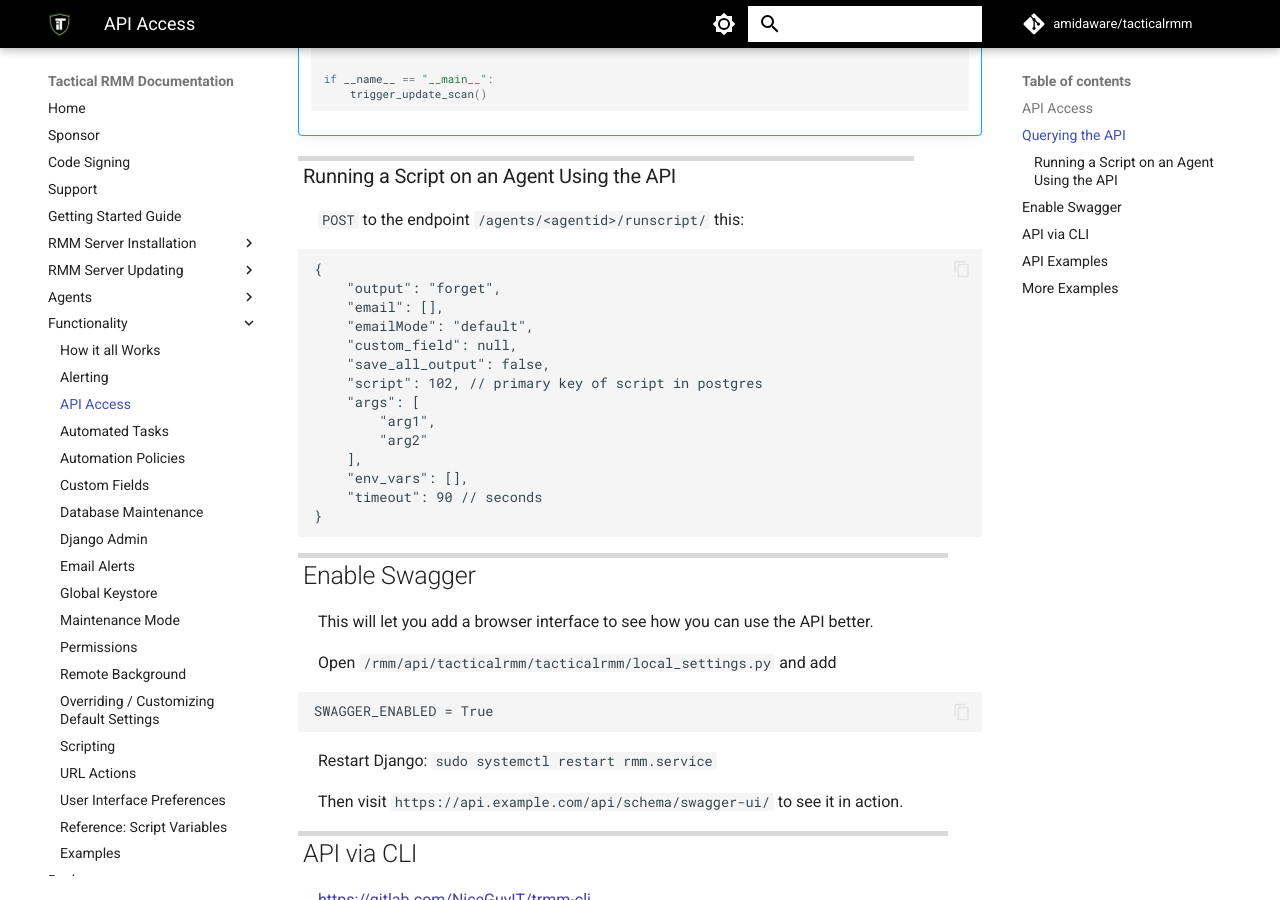
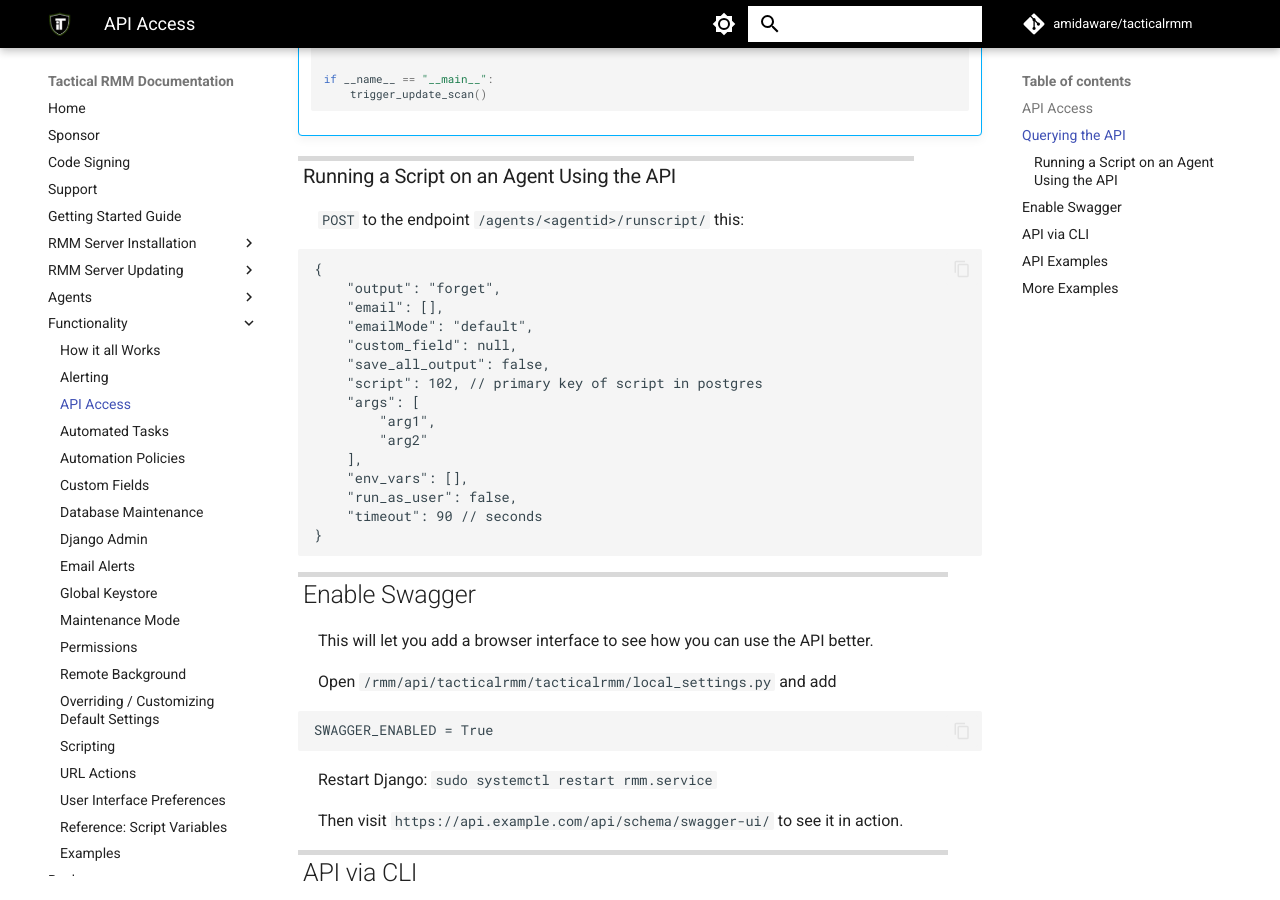
Before and after one commit to amidaware/trmm-docs, an MkDocs documentation site: the page built from docs/functions/api.md, in a window 1280 px wide and 900 px high, scrolled down 1546 px. Built offline with MkDocs 1.6.1 and Material for MkDocs 9.7.7, drawn with Linux system fonts in a browser that asks for light colours; comment, search, counter and statistics services are not loaded.

Commit message:
update example with missing payload

````diff
--- a/docs/functions/api.md
+++ b/docs/functions/api.md
@@ -128,6 +128,7 @@
         "arg2"
     ],
     "env_vars": [],
+    "run_as_user": false,
     "timeout": 90 // seconds
 }
 ```
````
